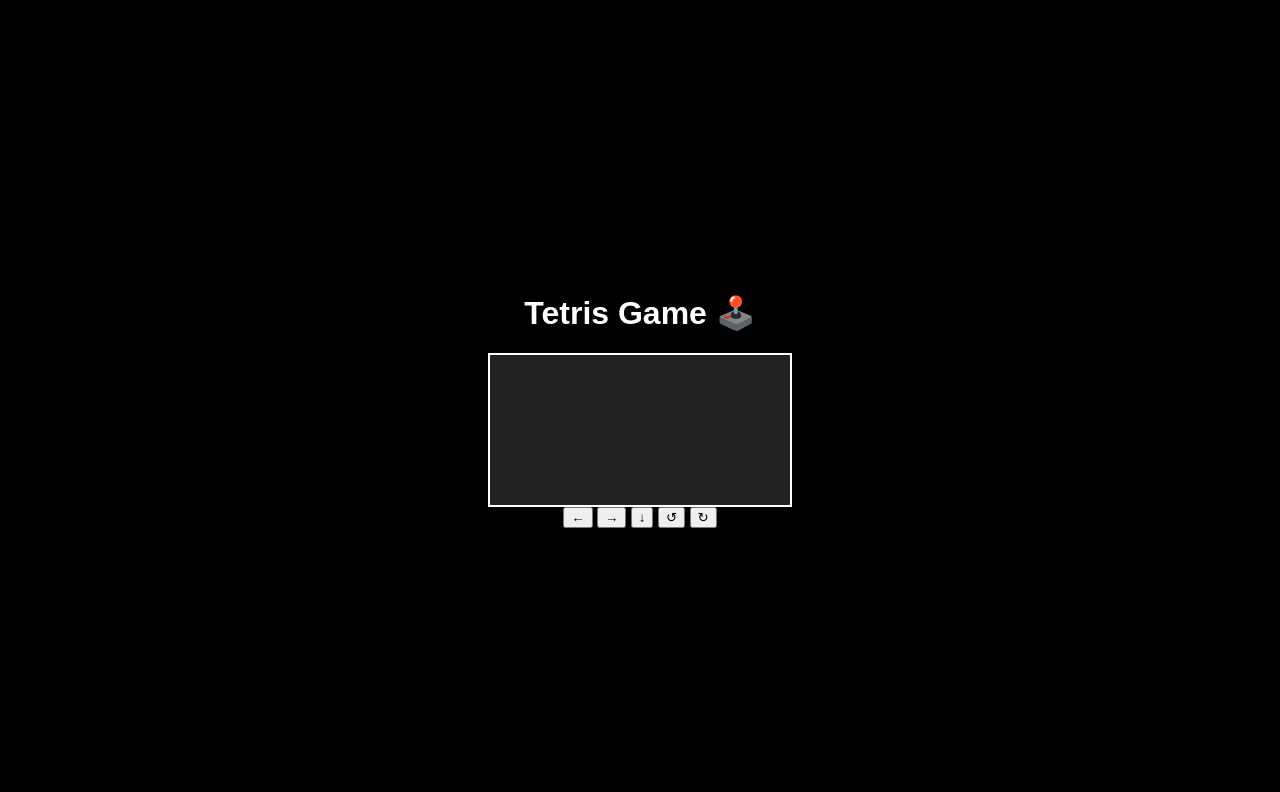
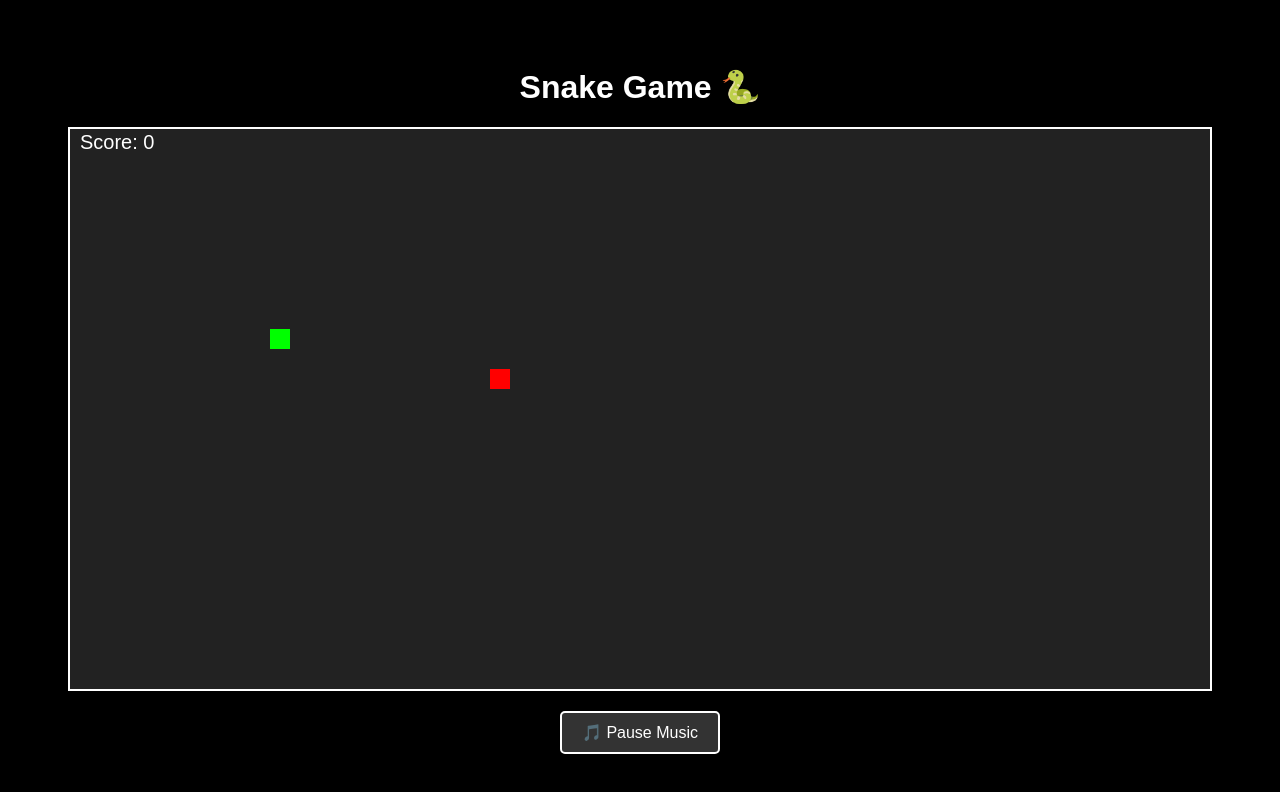
Before and after one commit to wilfauzy/tetris, a plain HTML site: page index.html in a window 1280 px wide. Drawn offline with Linux system fonts and the light colour scheme.

Commit message:
Update index.html

```diff
--- a/index.html
+++ b/index.html
@@ -3,22 +3,18 @@
 <head>
   <meta charset="UTF-8">
   <meta name="viewport" content="width=device-width, initial-scale=1.0">
-  <title>Tetris Game</title>
+  <title>Snake Game 🐍</title>
   <link rel="stylesheet" href="style.css">
 </head>
 <body>
-  <h1>Tetris Game 🕹️</h1>
-  <canvas id="tetris"></canvas>
+  <h1>Snake Game 🐍</h1>
+  <canvas id="gameCanvas"></canvas>
 
-  <!-- Tombol Virtual -->
-  <div class="controls">
-    <button id="left">←</button>
-    <button id="right">→</button>
-    <button id="down">↓</button>
-    <button id="rotate-left">↺</button>
-    <button id="rotate-right">↻</button>
+  <!-- Tombol Musik -->
+  <div class="music-control">
+    <button id="toggle-music">🎵 Play Music</button>
   </div>
 
-  <script src="tetris.js"></script>
+  <script src="snake.js"></script>
 </body>
 </html>
```
